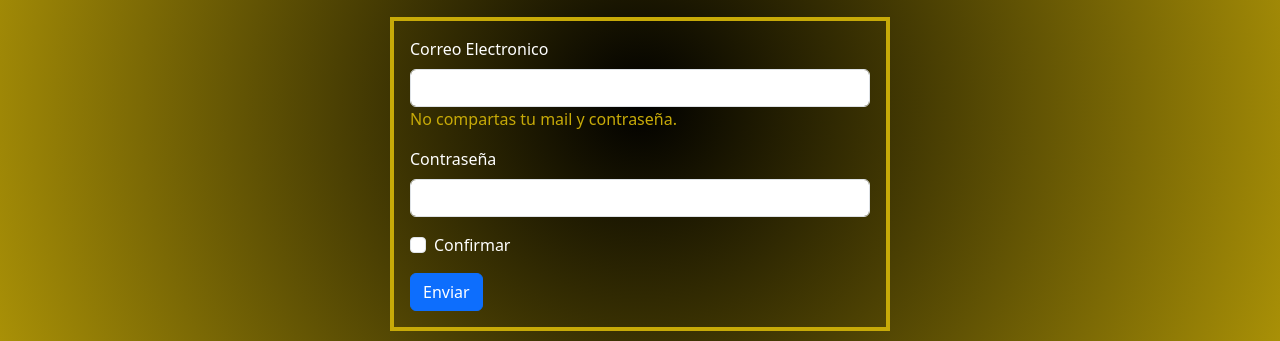
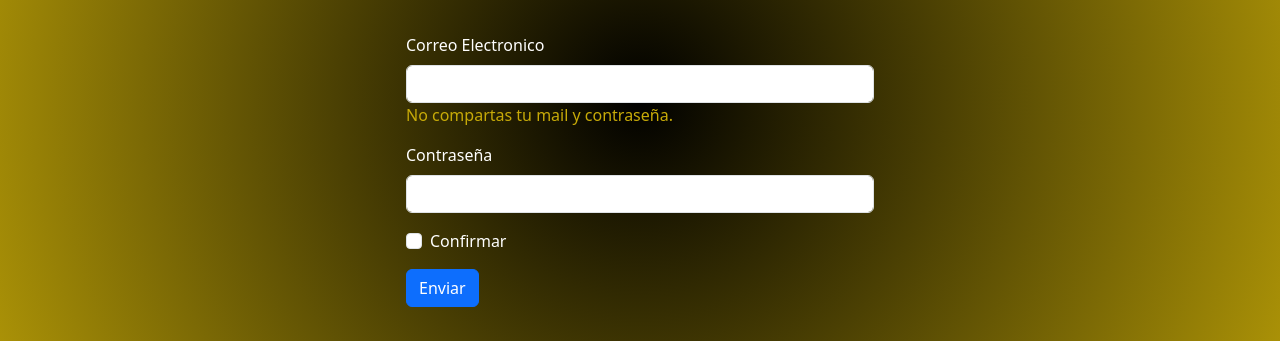
Before and after one commit to roncelli12/EntregaFinal-JuanRoncelli, a plain HTML site: page pages/contacto.html in a window 1280 px wide. Shown: the part 386-727 px from the top of the page. Drawn offline with nearby package versions, Linux system fonts and the light colour scheme.

Commit message:
formulario nav y todo finalizado

```diff
--- a/css/estilo.css
+++ b/css/estilo.css
@@ -81,7 +81,6 @@ footer {
 .formulario {
     width: 500px;
     margin: 20px auto;
-    border: solid rgb(199, 170, 8) 4px;
     padding: 1rem;
     color: white;
 }
```
Also changed, not shown: pages/contacto.html (+2 -1 lines).
